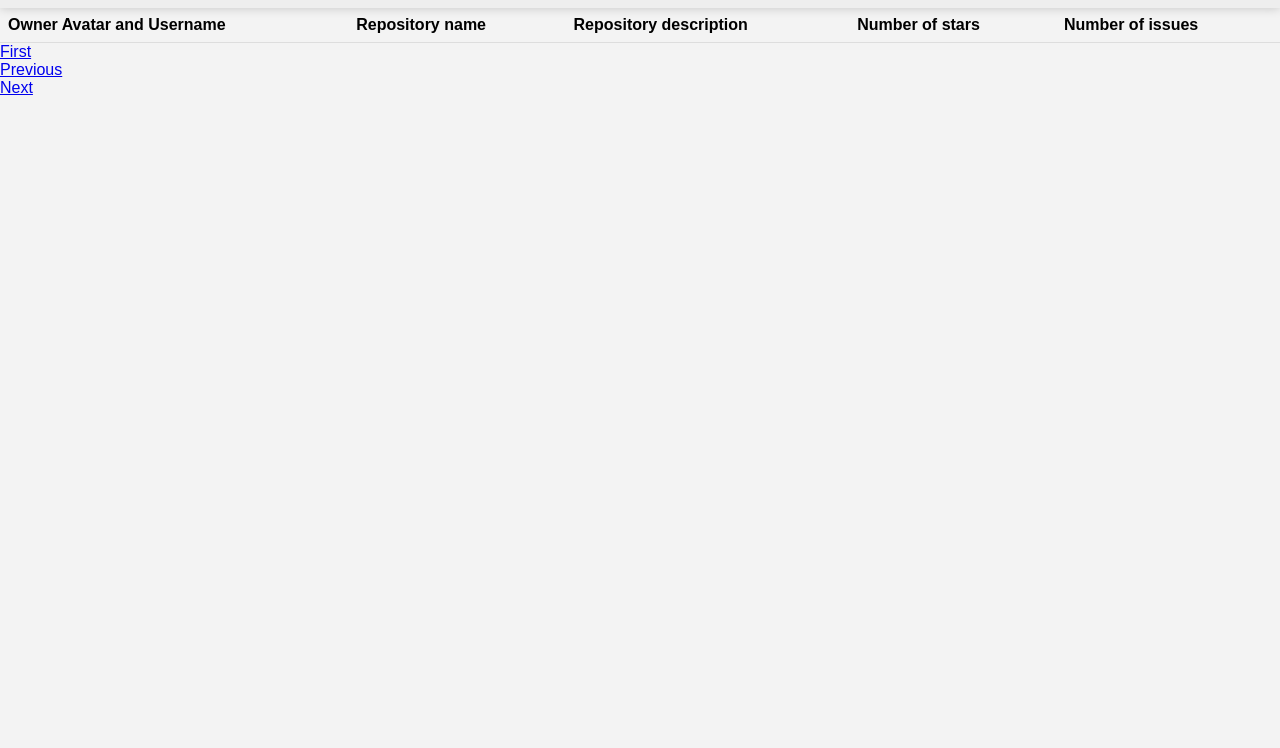
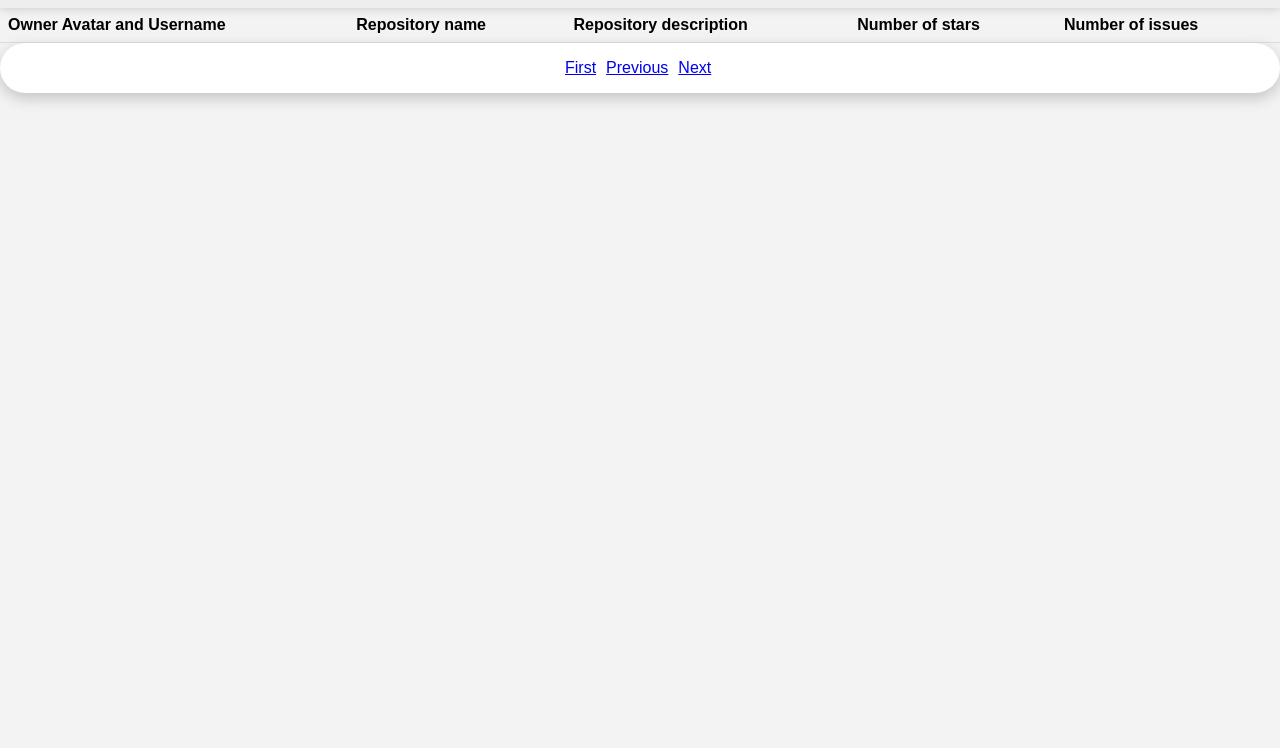
Before and after one commit to fouadd1122/starred-github-repos, a plain HTML site: page index.html in a window 1280 px wide. Shown: the part 52-800 px from the top of the page. Drawn offline with Linux system fonts and the light colour scheme; no server answers.

Commit message:
Style pagination elements
style the elements that let's us scroll pages content

```diff
--- a/main.css
+++ b/main.css
@@ -31,3 +31,19 @@ table {
   tr:hover {
       background-color:#f5f5f5;
     }
+
+ul {
+   position: relative;
+   background: #FFF;
+   display: flex;
+   padding: 0px 560px;
+   border-radius: 50px;
+   box-shadow: 0 5px 15px rgba(0,0,0,0.2);
+}
+
+ul li {
+
+    list-style: none;
+    line-height: 50px;
+    margin: 0 5px;
+}
```
